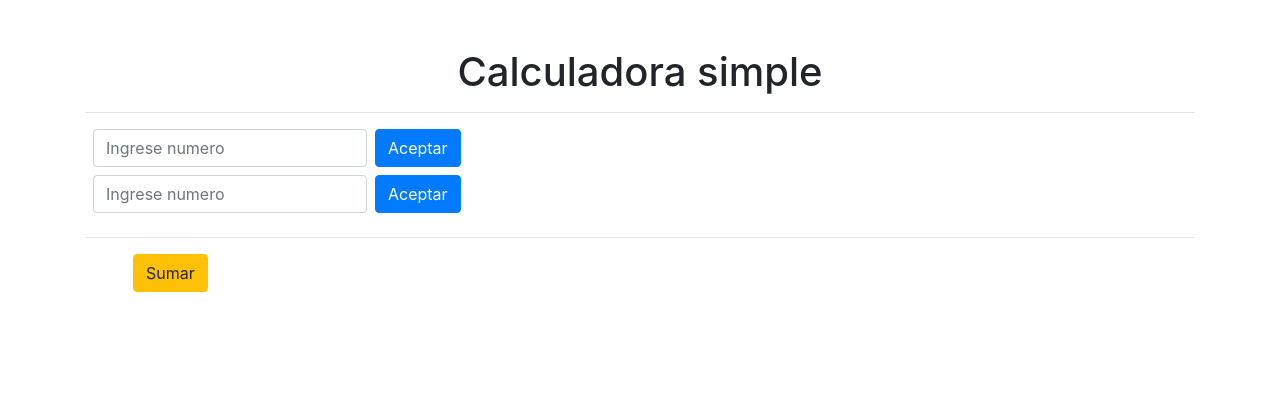
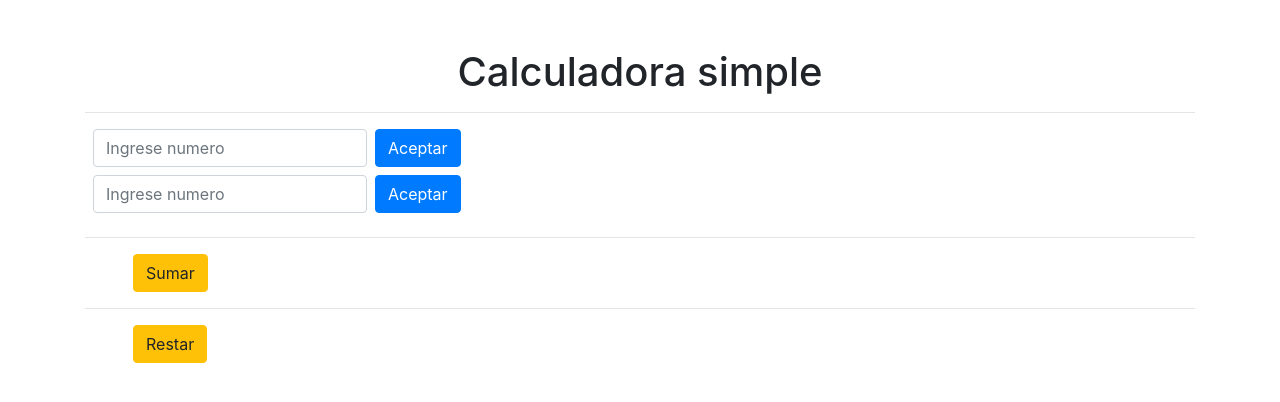
Before and after one commit to FefaH/Calculadora, a React (Create React App) app: page / in a window 1280 px wide. Shown: the top 402 px of the page. Built offline with nearby package versions, Linux system fonts and the light colour scheme.

Commit message:
Asignando boton de restar

```diff
--- a/src/App.jsx
+++ b/src/App.jsx
@@ -16,6 +16,10 @@ function App() {
     }
     const sumarDatos = () => {
       resultado = parseInt(primerNumero) + parseInt(segundoNumero)
+      console.log(resultado)
+    }
+    const restarDatos = () => {
+      resultado = parseInt(primerNumero) - parseInt(segundoNumero)
       console.log(resultado)
     }
 
@@ -57,6 +61,14 @@ function App() {
           </div>
         </form>
 
+        <hr/>
+        <form onSubmit = {restarDatos}>
+          <div className = "form-inline">
+
+            <button type = "button" className = "btn btn-warning float-right mx-5" onClick = {() => restarDatos()}>Restar</button>
+          </div>
+        </form>
+
     </div>
 
   );
```
